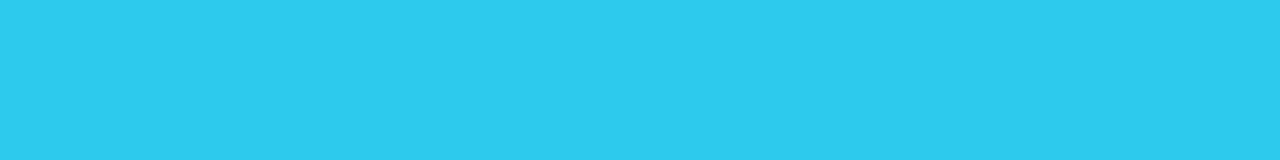
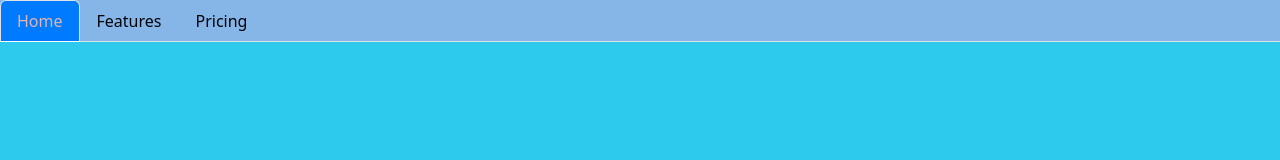
Before and after one commit to LLOYDY0510/it24----A, a plain HTML site: page index.html in a window 1280 px wide. Drawn offline with nearby package versions, Linux system fonts and the light colour scheme.

Commit message:
Added navbar

```diff
--- a/index.html
+++ b/index.html
@@ -35,3 +35,16 @@
             margin-top: 20px;
         }
     </style>
+    </head>
+    <body>
+        <ul class="nav nav-tabs">
+            <li class="nav-item">
+                <a class="nav-link active" aria-current="page" href="#">Home</a>
+            </li>
+            <li class="nav-item">
+                <a class="nav-link" href="#">Features</a>
+            </li>
+            <li class="nav-item">
+                <a class="nav-link" href="#">Pricing</a>
+            </li>
+        </ul>
```
